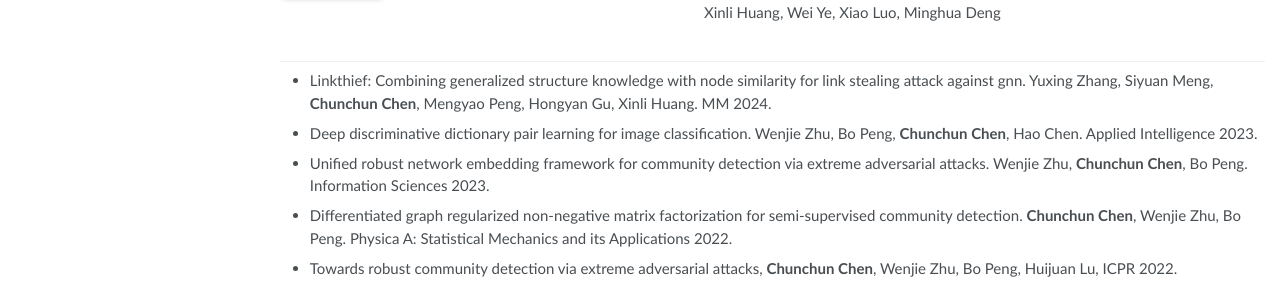
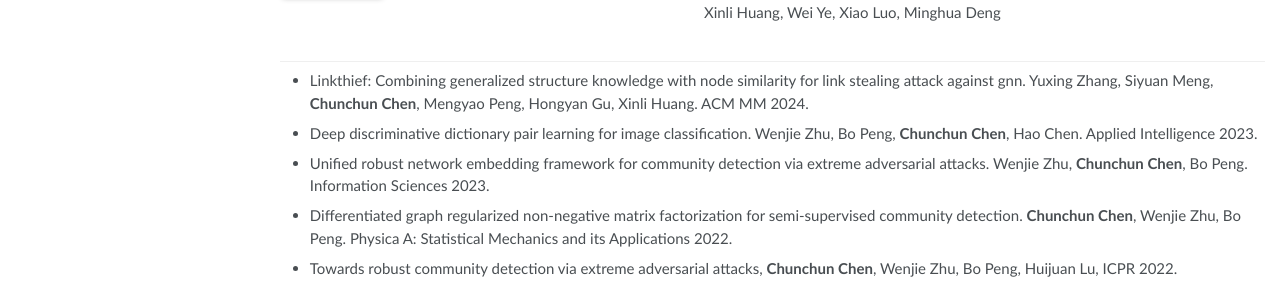
Before and after one commit to CCChen-GEEX/CCChen-GEEX.github.io, a Jekyll site: the page built from _pages/includes/pub.md, in a window 1280 px wide and 900 px high, scrolled down 949 px. Shown: the part 576-864 px from the top of the window. Built offline with Jekyll 4.4.1, drawn with Linux system fonts in a browser that asks for light colours; our own code applies the rules of GitHub Pages for plain Markdown files.

Commit message:
Update pub.md

```diff
--- a/_pages/includes/pub.md
+++ b/_pages/includes/pub.md
@@ -59,7 +59,7 @@ Xing Wei, **Chunchun Chen**, Rui Fan, Xiaofeng Cao, Sourav Medya, Wei Ye
 Yiwei Fu\*, Yuxing Zhang\*, **Chunchun Chen**\*, Jianwen Ma, Quan Yuan, Rong-Cheng Tu, Xinli Huang, Wei Ye, Xiao Luo, Minghua Deng
 </div>
 </div>
-- Linkthief: Combining generalized structure knowledge with node similarity for link stealing attack against gnn. Yuxing Zhang, Siyuan Meng, **Chunchun Chen**, Mengyao Peng, Hongyan Gu, Xinli Huang. MM 2024.
+- Linkthief: Combining generalized structure knowledge with node similarity for link stealing attack against gnn. Yuxing Zhang, Siyuan Meng, **Chunchun Chen**, Mengyao Peng, Hongyan Gu, Xinli Huang. ACM MM 2024.
 - Deep discriminative dictionary pair learning for image classification. Wenjie Zhu, Bo Peng, **Chunchun Chen**, Hao Chen. Applied Intelligence 2023.
 - Unified robust network embedding framework for community detection via extreme adversarial attacks. Wenjie Zhu, **Chunchun Chen**, Bo Peng. Information Sciences 2023.
 - Differentiated graph regularized non-negative matrix factorization for semi-supervised community detection. **Chunchun Chen**, Wenjie Zhu, Bo Peng. Physica A: Statistical Mechanics and its Applications 2022.
```
